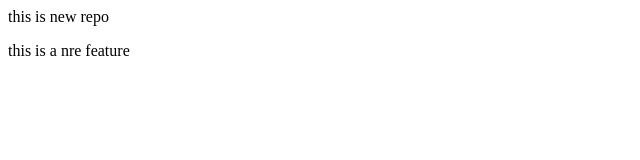
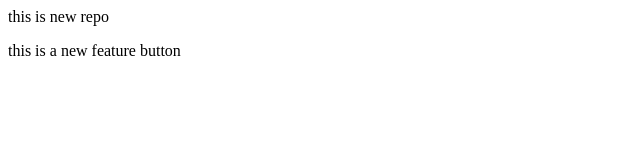
Before and after one commit to ManviSharivastava24/localrepo, a plain HTML site: page index.html in a window 1280 px wide. Shown: the full height of the page, 0-640 px from the left. Drawn offline with Linux system fonts and the light colour scheme.

```diff
--- a/index.html
+++ b/index.html
@@ -1,2 +1,2 @@
 <p>this is new repo</p>
-<p> this is a nre feature</p>
+<p> this is a new feature button</p>
```
